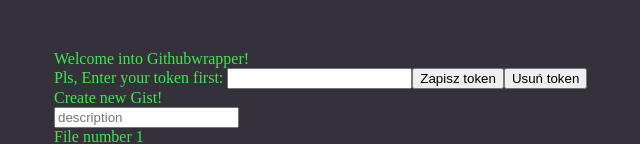
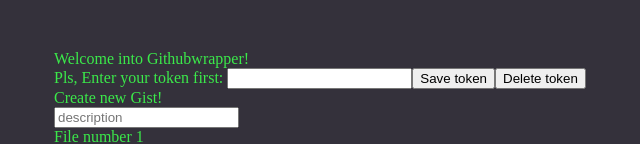
Before and after one commit to Yur3te/github-gist-app, a React (Create React App) app: page / in a window 1280 px wide. Shown: the top 144 px of the page, without its empty margins (36-676 px from the left). Built offline with nearby package versions, Linux system fonts and the light colour scheme; no server answers.

Commit message:
changed type of token's storeaged string from text to password

```diff
--- a/src/components/TokenSetter.jsx
+++ b/src/components/TokenSetter.jsx
@@ -30,9 +30,9 @@
         onSubmit={saveToken}
       >
         <label>Pls, Enter your token first: </label>
-        <input type="text" value={enteredToken} onChange={tokenHandler}></input>
-        <input type="submit" value="Zapisz token" />
-        <button onClick={deleteToken}>Usuń token</button>
+        <input type="password" value={enteredToken} onChange={tokenHandler}></input>
+        <input type="submit" value="Save token" />
+        <button onClick={deleteToken}>Delete token</button>
       </form>
     </div>
   );
```
